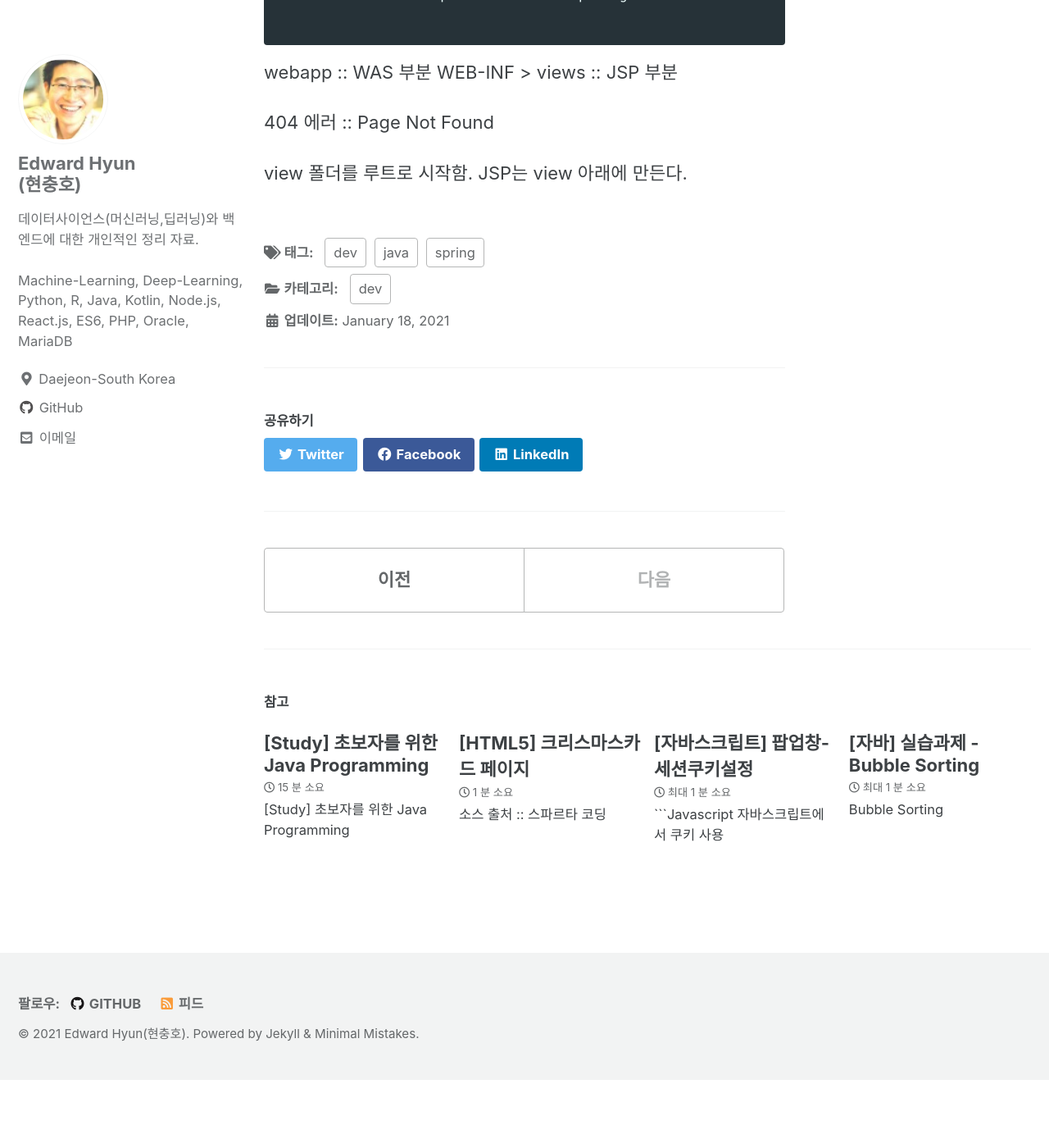
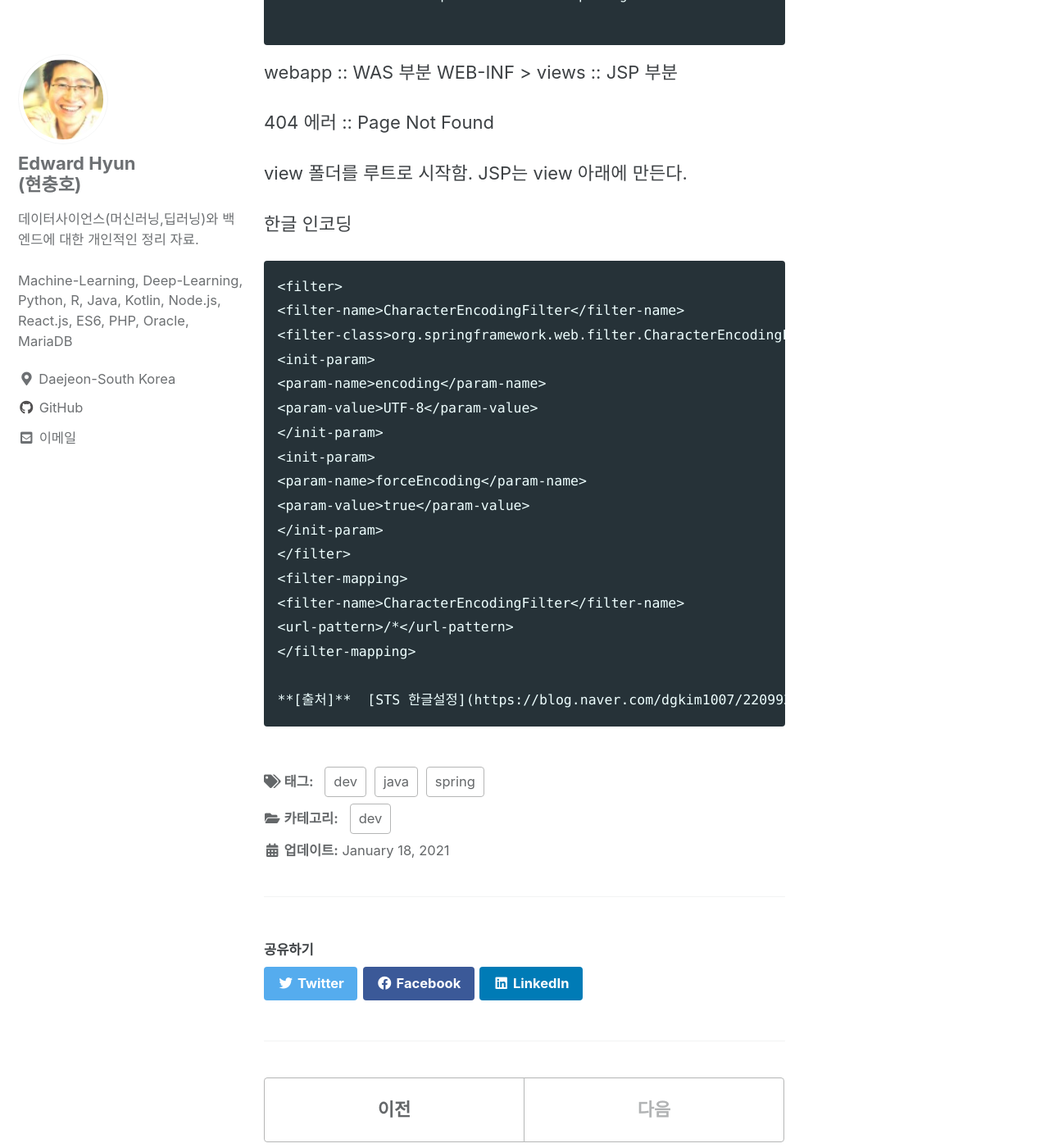
Before and after one commit to iamhch24/iamhch24.github.io, a Jekyll site: the page built from _posts/2021-01-18-[스터디] 스프링 프레임워크.md, in a window 1280 px wide and 1400 px high, scrolled down 3258 px. Shown: the whole window at 82% size. Built offline with Jekyll 4.4.1, drawn with Linux system fonts in a browser that asks for light colours; cached includes are drawn as plain includes; before the commit the page ends 4575 px from its top, so only the background shows below that.

Commit message:
_posts/2021-01-18-[스터디] 스프링 프레임워크.md updated from https://stackedit.io/

````diff
--- a/_posts/2021-01-18-[스터디] 스프링 프레임워크.md
+++ b/_posts/2021-01-18-[스터디] 스프링 프레임워크.md
@@ -124,7 +124,28 @@ WEB-INF > views :: JSP 부분
 view 폴더를 루트로 시작함. JSP는 view 아래에 만든다.
 
 
+한글 인코딩
 
+```
+<filter>
+<filter-name>CharacterEncodingFilter</filter-name>
+<filter-class>org.springframework.web.filter.CharacterEncodingFilter</filter-class>
+<init-param>
+<param-name>encoding</param-name>
+<param-value>UTF-8</param-value>
+</init-param>
+<init-param>
+<param-name>forceEncoding</param-name>
+<param-value>true</param-value>
+</init-param>
+</filter>
+<filter-mapping>
+<filter-name>CharacterEncodingFilter</filter-name>
+<url-pattern>/*</url-pattern>
+</filter-mapping>
+
+**[출처]**  [STS 한글설정](https://blog.naver.com/dgkim1007/220993217075)|**작성자**  [자바대장](https://blog.naver.com/dgkim1007)
+```
 
 
 
````
Also changed, not shown: other parts of _posts/2021-01-18-[스터디] 스프링 프레임워크.md (+4 -4 lines).
